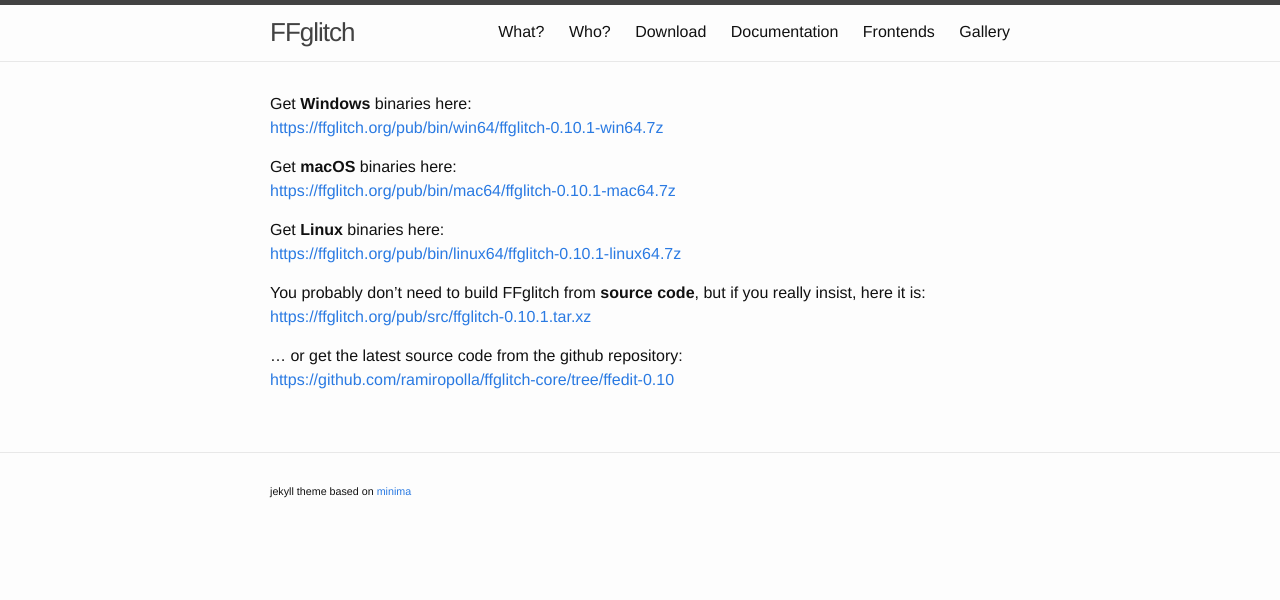
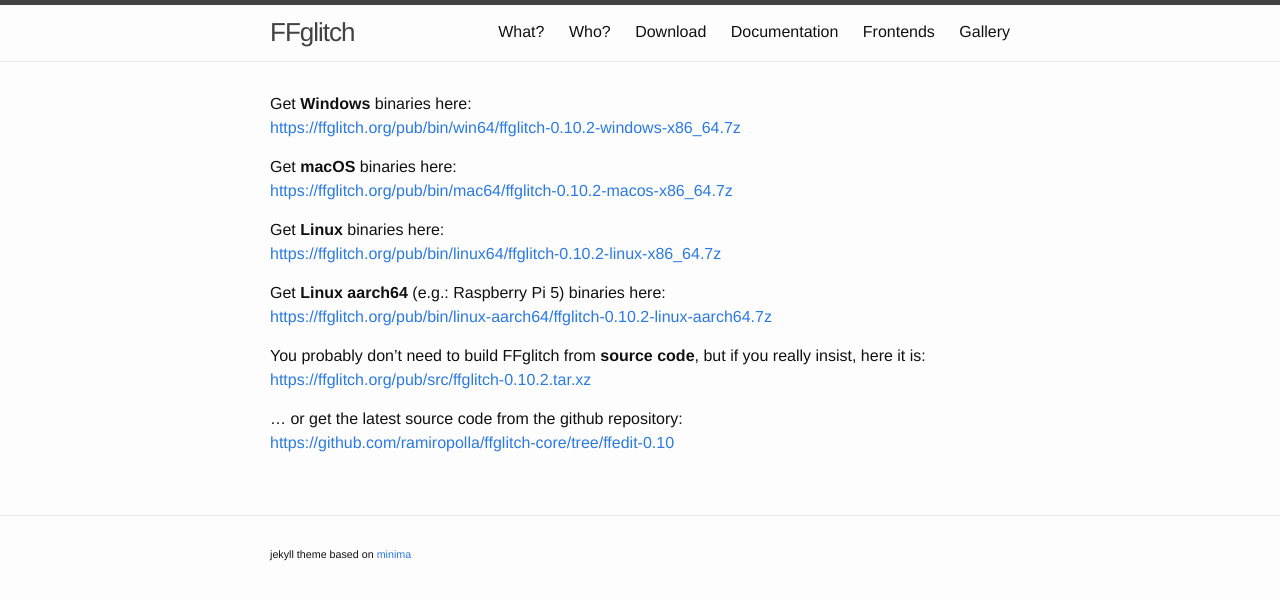
Before and after one commit to ramiropolla/ffglitch.org, a Jekyll site: the page built from download.md, in a window 1280 px wide. Shown: the top 600 px of the page. Built offline with Jekyll 4.4.1, drawn with Linux system fonts in a browser that asks for light colours.

Commit message:
download: update to 0.10.2

```diff
--- a/download.md
+++ b/download.md
@@ -6,20 +6,24 @@
 
 Get **Windows** binaries here:
 <br />
-[https://ffglitch.org/pub/bin/win64/ffglitch-0.10.1-win64.7z](https://ffglitch.org/pub/bin/win64/ffglitch-0.10.1-win64.7z)
+[https://ffglitch.org/pub/bin/win64/ffglitch-0.10.2-windows-x86_64.7z](https://ffglitch.org/pub/bin/win64/ffglitch-0.10.2-windows-x86_64.7z)
 
 Get **macOS** binaries here:
 <br />
-[https://ffglitch.org/pub/bin/mac64/ffglitch-0.10.1-mac64.7z](https://ffglitch.org/pub/bin/mac64/ffglitch-0.10.1-mac64.7z)
+[https://ffglitch.org/pub/bin/mac64/ffglitch-0.10.2-macos-x86_64.7z](https://ffglitch.org/pub/bin/mac64/ffglitch-0.10.2-macos-x86_64.7z)
 
 Get **Linux** binaries here:
 <br />
-[https://ffglitch.org/pub/bin/linux64/ffglitch-0.10.1-linux64.7z](https://ffglitch.org/pub/bin/linux64/ffglitch-0.10.1-linux64.7z)
+[https://ffglitch.org/pub/bin/linux64/ffglitch-0.10.2-linux-x86_64.7z](https://ffglitch.org/pub/bin/linux64/ffglitch-0.10.2-linux-x86_64.7z)
+
+Get **Linux** **aarch64** (e.g.: Raspberry Pi 5) binaries here:
+<br />
+[https://ffglitch.org/pub/bin/linux-aarch64/ffglitch-0.10.2-linux-aarch64.7z](https://ffglitch.org/pub/bin/linux-aarch64/ffglitch-0.10.2-linux-aarch64.7z)
 
 You probably don't need to build FFglitch from **source code**,
 but if you really insist, here it is:
 <br />
-[https://ffglitch.org/pub/src/ffglitch-0.10.1.tar.xz](https://ffglitch.org/pub/src/ffglitch-0.10.1.tar.xz)
+[https://ffglitch.org/pub/src/ffglitch-0.10.2.tar.xz](https://ffglitch.org/pub/src/ffglitch-0.10.2.tar.xz)
 
 ... or get the latest source code from the github repository:
 <br />
```
